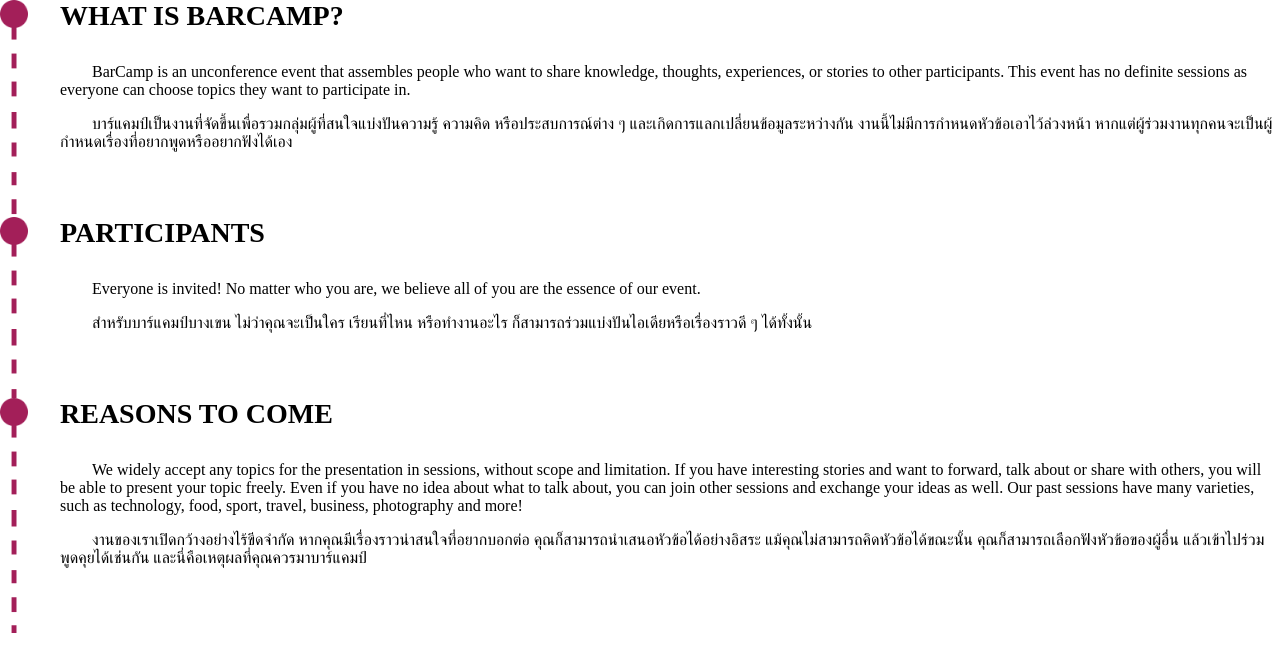
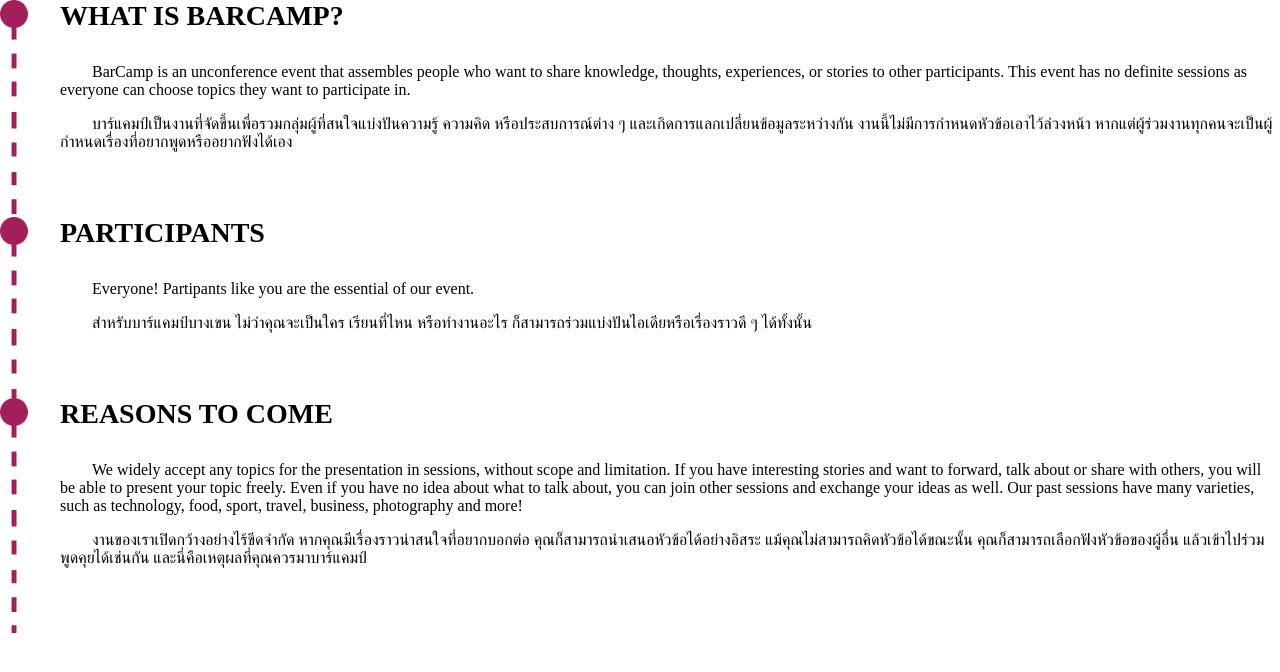
Before and after one commit to kykungz/bcbk9-frontend, a React (Create React App) app: page / in a window 1280 px wide. Shown: the top 672 px of the page. Built offline with nearby package versions, Linux system fonts and the light colour scheme.

Commit message:
Update contents to this year's

```diff
--- a/src/pages/Home.js
+++ b/src/pages/Home.js
@@ -22,10 +22,7 @@
           </p>
         </Content>
         <Content title="Participants">
-          <p>
-            Everyone is invited! No matter who you are, we believe all of you
-            are the essence of our event.
-          </p>
+          <p>Everyone! Partipants like you are the essential of our event.</p>
 
           <p>
             สำหรับบาร์แคมป์บางเขน ไม่ว่าคุณจะเป็นใคร เรียนที่ไหน หรือทำงานอะไร
```
